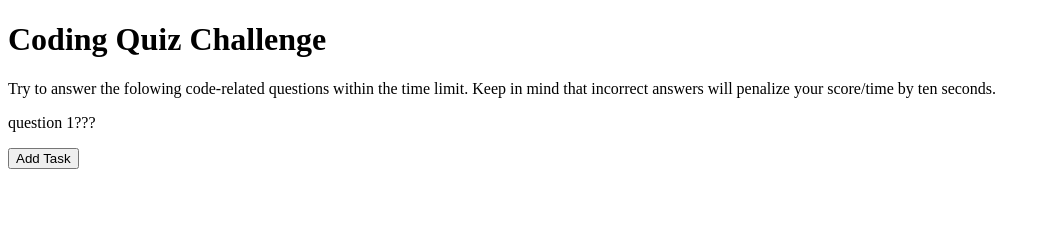
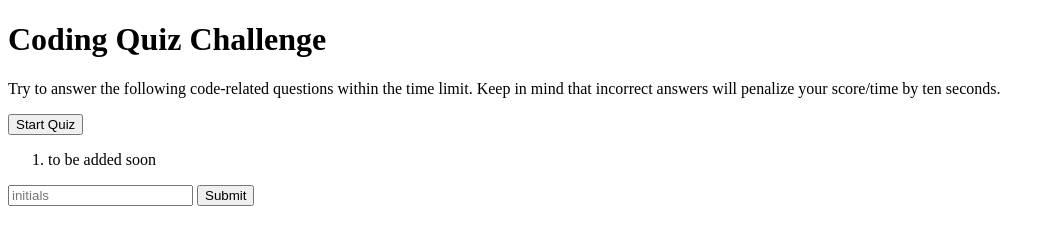
Before and after one commit to salemiana/coder-quizzy, a plain HTML site: page index.html in a window 1280 px wide. Shown: the whole page, without its empty margins (0-1055 px from the left). Drawn offline with Linux system fonts and the light colour scheme.

Commit message:
added some buttons in html

```diff
--- a/assets/js/script.js
+++ b/assets/js/script.js
@@ -0,0 +1,2 @@
+var quizContaniner =queryselector('quiz');
+var submitBtn = getByElId('submit');
--- a/index.html
+++ b/index.html
@@ -1,22 +1,38 @@
 <!DOCTYPE html>
 <html lang="en">
   <head>
-    <meta charset="UTF-8">
-    <meta http-equiv="X-UA-Compatible" content="IE=edge">
-    <meta name="viewport" content="width=device-width, initial-scale=1.0">
+    <meta charset="UTF-8" />
+    <meta http-equiv="X-UA-Compatible" content="IE=edge" />
+    <meta name="viewport" content="width=device-width, initial-scale=1.0" />
+    <link rel="stylesheet" href=".\assets\js\script.js" />
     <title>Coder Quiz</title>
-
   </head>
 
   <body>
+    <!-- starter page -->
     <header>
       <h1 class="page-title">Coding Quiz Challenge</h1>
-  <p>Try to answer the folowing code-related questions
-      within the time limit. Keep in mind that incorrect
-      answers will penalize your score/time by ten seconds.</p>
-      <p>question 1???</p>
-  <button class="btn" >Add Task</button>
     </header>
+    <p>
+      Try to answer the following code-related questions within the time limit.
+      Keep in mind that incorrect answers will penalize your score/time by ten
+      seconds.
+    </p>
+    <!-- starting quiz section -->
+    <button class="btn">Start Quiz</button>
+    <main class="quiz-container">
+      <div id="quiz">
+        <ol class="choices">
+          <li class="x-choices">to be added soon</li>
+        </ol>
+      </div>
+    </main>
+    <!-- end quiz result page -->
+    <input type="text" placeholder="initials" id="initials">
+
+    <button id="submit">Submit</button>
+    <div id="results"></div>
+
     <script src="./assets/js/script.js"></script>
   </body>
 </html>
```
Lines whose indentation alone changed are shown as unchanged.
